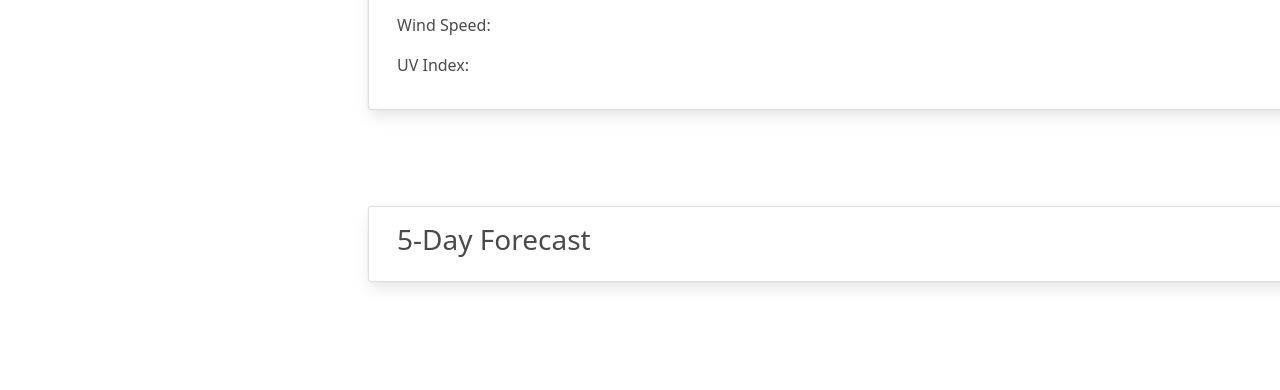
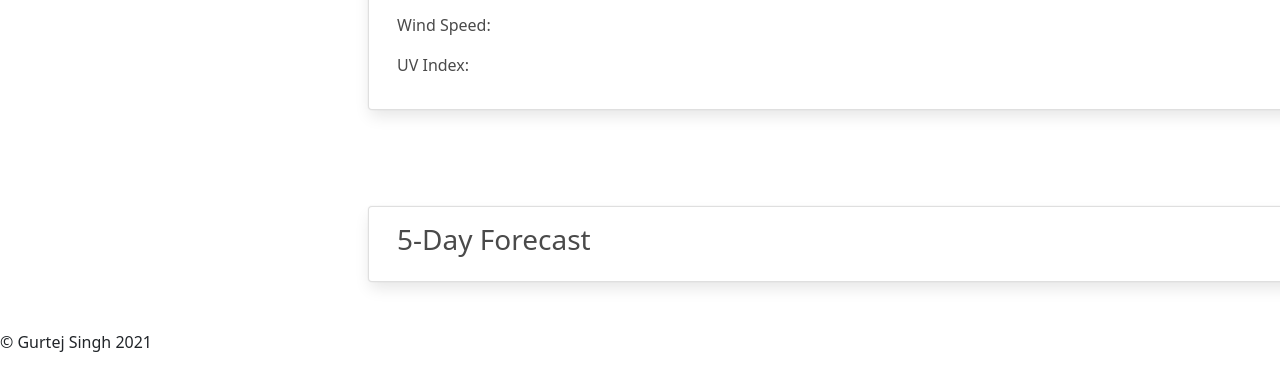
Before and after one commit to gurtej154/Weatherex-project, a plain HTML site: page index.html in a window 1280 px wide. Shown: the part 234-624 px from the top of the page. Drawn offline with nearby package versions, Linux system fonts and the light colour scheme.

Commit message:
added structure to file and footer element

```diff
--- a/index.html
+++ b/index.html
@@ -90,7 +90,15 @@
         </div>
     </div>
 
+    <!-- Footer -->
 
+    <footer>
+        <nav>
+            <p>&copy; Gurtej Singh 2021</p>
+        </nav>
+    </footer>
+
+    <!-- Linked library frameworks & API's -->
 
     <!-- Linked Bootstrap Library  -->
 
```
Also changed, not shown: assets/style.css (line endings or trailing spaces).
